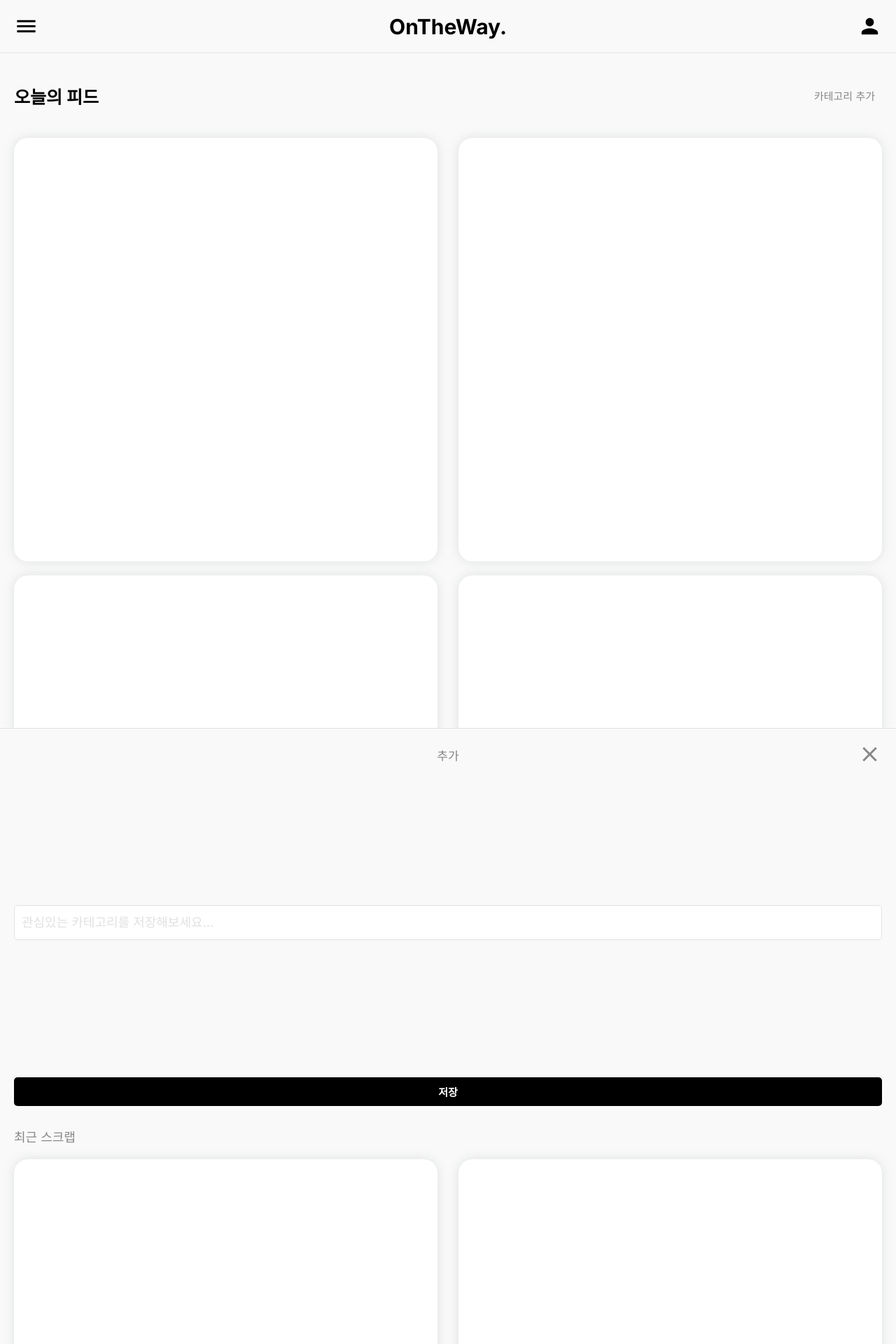
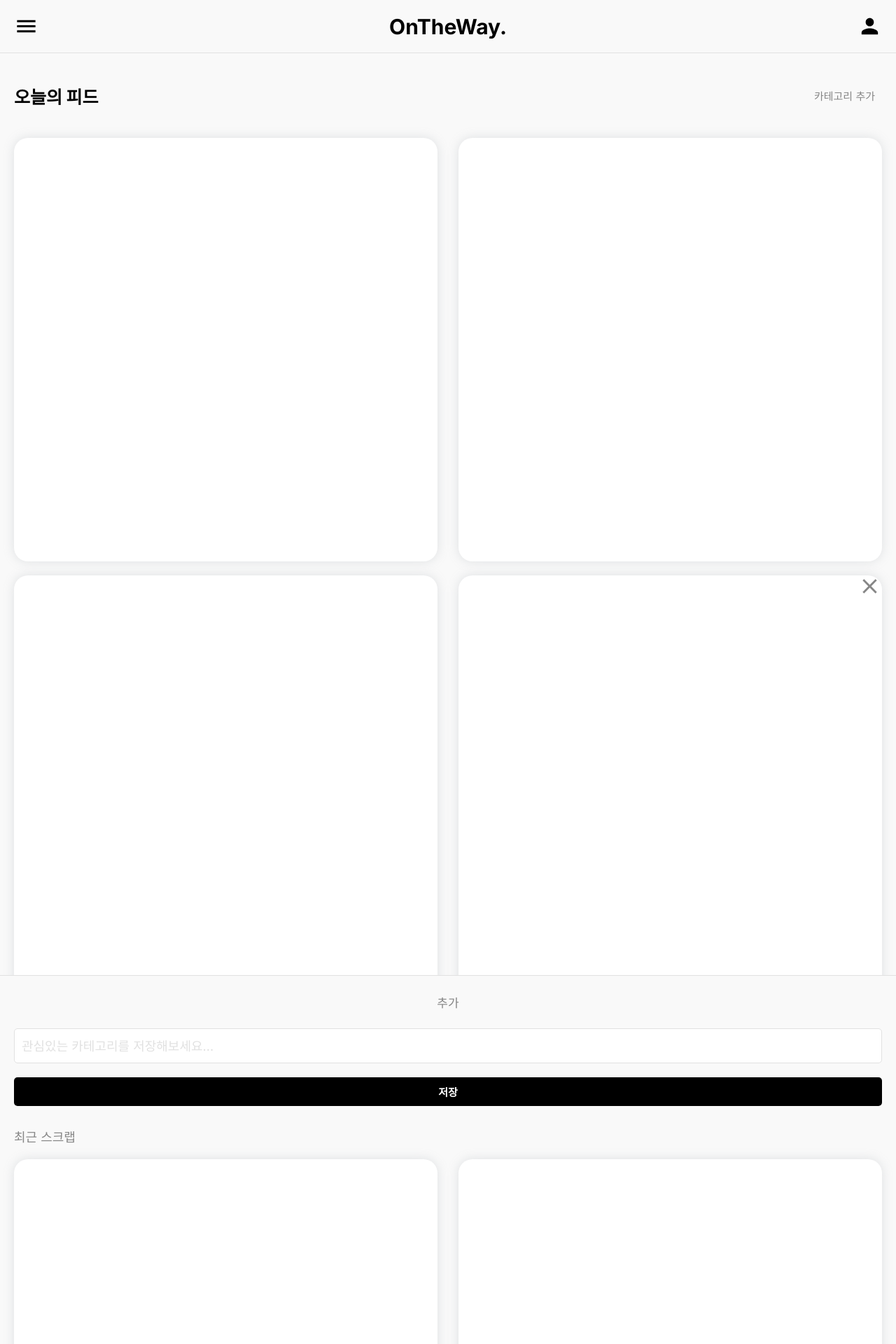
Before and after one commit to jewonr/OnTheWay, a React (Create React App) app: page / in a window 1280 px wide. Shown: the top 1920 px of the page at 70% size. Built offline with nearby package versions, Linux system fonts and the light colour scheme.

Commit message:
update view height

```diff
--- a/src/components/AddData.tsx
+++ b/src/components/AddData.tsx
@@ -15,7 +15,6 @@ type AddCategoryType = {
 const Container = styled.div`
   border-top: 1px solid #E1E1E1;
   width: 100%;
-  height: 70vh;
   padding: 20px;
   transition: .5s;
   background: #F9F9F9;
--- a/src/components/SecTitle.tsx
+++ b/src/components/SecTitle.tsx
@@ -7,7 +7,7 @@ type SecTitleProps = {
 
 const Container = styled.div`
   font-size: 25px;
-  font-weight: 700;
+  font-weight: 800;
 `
 
 function SecTitle({ text }: SecTitleProps) {
--- a/src/pages/AddDataContainer.tsx
+++ b/src/pages/AddDataContainer.tsx
@@ -12,6 +12,7 @@ const Container = styled.div<{ visible: boolean }>`
   left: 0;
   right: 0;
   width: 100%;
+  height: 100vh;
   display: flex;
   align-items: flex-end;
   transition: .5s;
```
